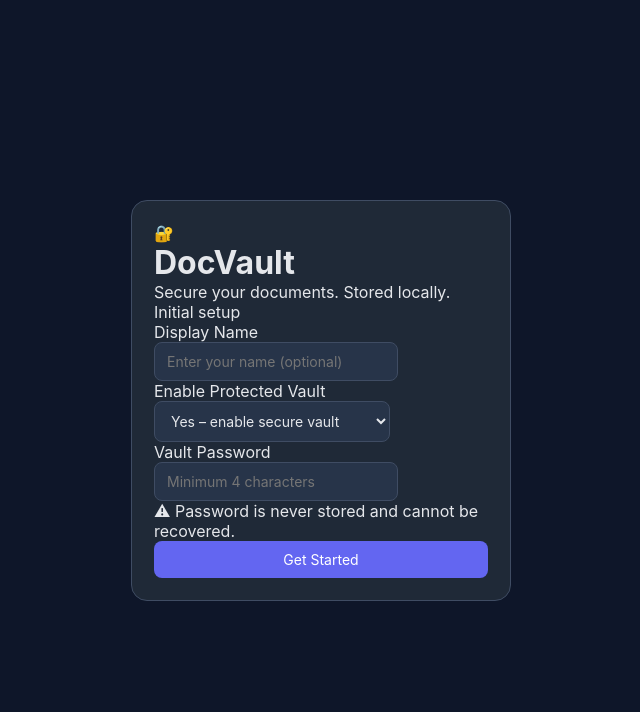
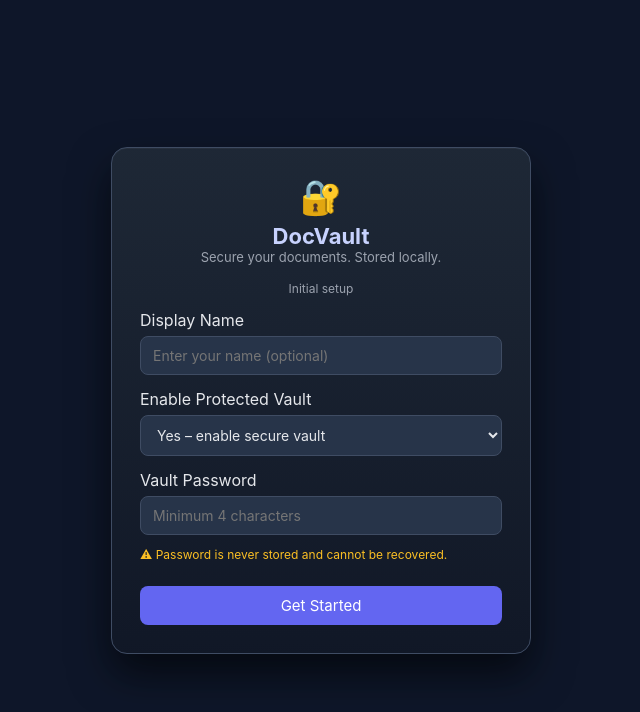
Before and after one commit to Aruneshwaran19/Document-Organizer, a plain HTML site: page index.html in a window 1280 px wide. Shown: the whole page, without its empty margins (319-959 px from the left). Drawn offline with Linux system fonts and the light colour scheme.

Commit message:
Update styles.css

```diff
--- a/styles.css
+++ b/styles.css
@@ -149,15 +149,53 @@ textarea {
   z-index: 1100;
 }
 
-.setup-card,
-.modal-content {
-  background: var(--card);
-  border: 1px solid var(--border);
-  border-radius: var(--r-lg);
-  padding: 22px;
-  width: 100%;
-  max-width: 380px;
+/* Setup brand */
+/* Setup / Login UI */
+
+.setup-brand {
+  text-align: center;
+  margin-bottom: 16px;
 }
+
+.setup-logo {
+  font-size: 34px;
+  margin-bottom: 6px;
+}
+
+.setup-title {
+  font-size: 22px;
+  font-weight: 700;
+  color: #c7d2fe;
+}
+
+.setup-tagline {
+  font-size: 13px;
+  color: var(--muted);
+}
+
+.setup-step {
+  text-align: center;
+  font-size: 12px;
+  color: var(--muted);
+  margin-bottom: 14px;
+}
+
+.setup-card .field {
+  margin-bottom: 12px;
+}
+
+.vault-warning {
+  font-size: 12px;
+  color: #fbbf24;
+  margin-top: 6px;
+}
+
+.setup-card .btn-primary {
+  margin-top: 10px;
+  font-size: 15px;
+}
+
+
 
 /* App layout */
 .app {
@@ -395,6 +433,62 @@ main {
   flex-wrap: wrap;
 }
 
+/* Password field */
+.password-wrap {
+  display: flex;
+  align-items: center;
+  gap: 6px;
+}
+
+.password-wrap input {
+  flex: 1;
+}
+
+.password-wrap button {
+  background: transparent;
+  border: 1px solid var(--border);
+  border-radius: var(--r-sm);
+  padding: 8px 10px;
+  cursor: pointer;
+  color: var(--muted);
+}
+
+.password-wrap button:hover {
+  background: rgba(255, 255, 255, 0.05);
+}
+
+.muted-text {
+  margin-top: 6px;
+  font-size: 12px;
+  color: var(--muted);
+}
+
+/* Setup card fixes */
+
+.setup-card-centered {
+  border: 1px solid var(--border);
+  border-radius: var(--r-lg);
+  background: linear-gradient(
+    180deg,
+    rgba(31, 41, 55, 0.95),
+    rgba(17, 24, 39, 0.95)
+  );
+  box-shadow:
+    inset 0 1px 0 rgba(255,255,255,0.04),
+    0 20px 40px rgba(0,0,0,0.6);
+  padding: 28px;
+  width: 100%;
+  max-width: 420px;
+}
+
+.setup-card .field {
+  display: flex;
+  flex-direction: column;
+  gap: 6px;
+  margin-bottom: 14px;
+}
+
+
 /* Mobile */
 @media (max-width: 820px) {
   .topbar {
```
